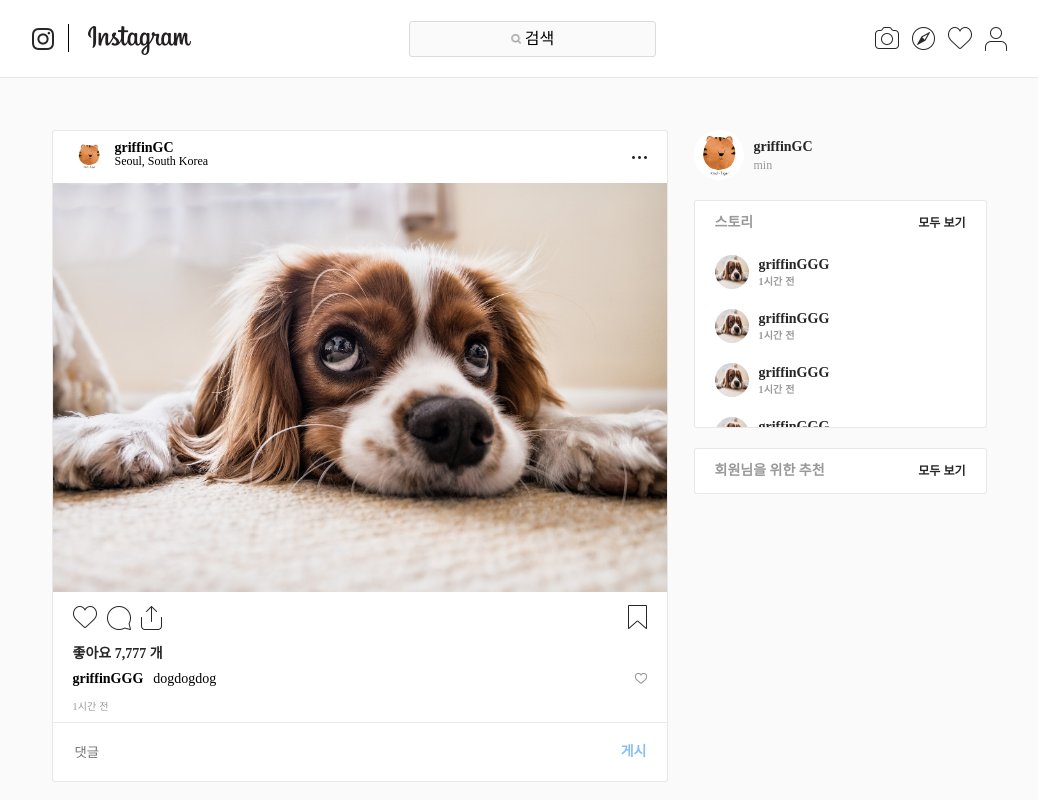
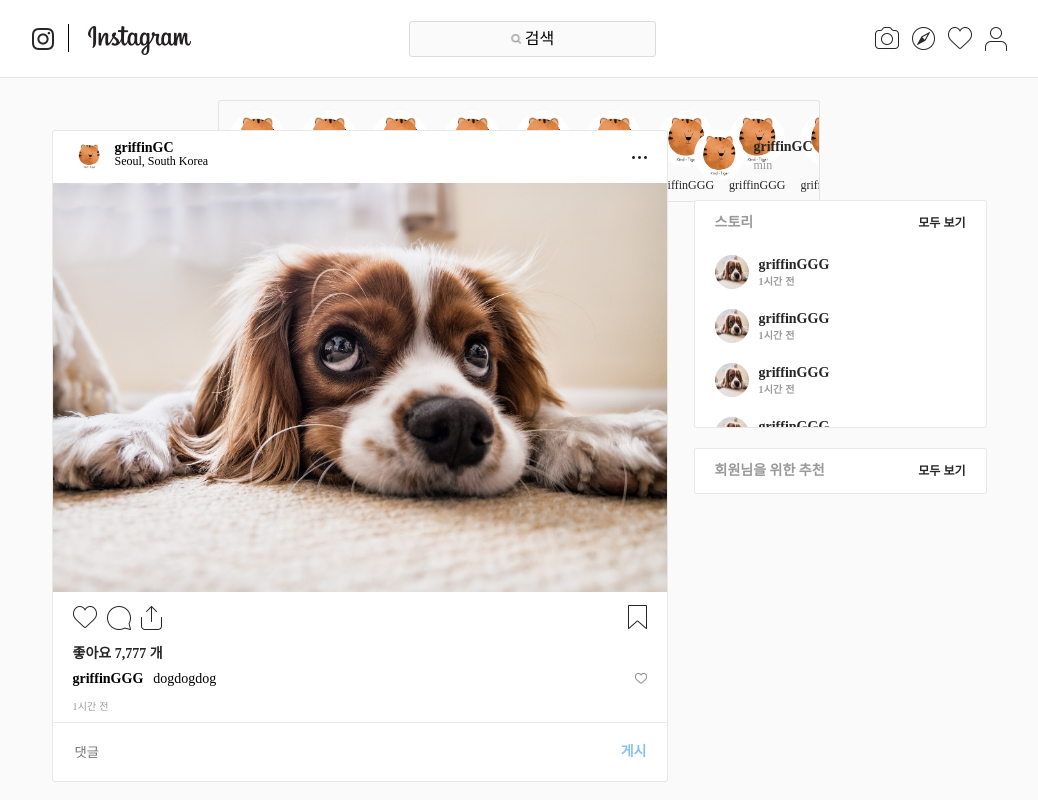
Before and after one commit to griffinGC/insta_clone, a plain HTML site: page index.html in a window 1280 px wide. Shown: the top 800 px of the page, without its empty margins (121-1159 px from the left). Drawn offline with Linux system fonts and the light colour scheme.

Commit message:
complete reactive html

```diff
--- a/css/style.css
+++ b/css/style.css
@@ -224,7 +224,7 @@ body{
 }
 
 .contents{
-    width: 614px;
+    max-width: 614px;
     border: 1px solid rgba(0,0,0,0.09);
     border-radius: 3px;
     margin-bottom:60px;
@@ -427,3 +427,92 @@ body{
     overflow-x: hidden;
     overflow-y: auto;
 }
+
+.hidden_menu{
+    width: 600px;
+    position: absolute;
+    left: 50%;
+    transform: translateX(-50%);
+    top:100px;
+    overflow: hidden;
+    border: 1px solid rgba(0, 0, 0, 0.09);
+    border-radius: 3px;
+}
+
+.hidden_menu .scroll_inner{
+    height: 100px;
+    width: auto;
+    overflow-x: auto;
+    overflow-y: hidden;
+    display: flex;
+    align-items: center;
+    padding: 0 10px;
+}
+
+.hidden_menu .scroll_inner .user{
+    width: 80px;
+    height: 80px;
+    display: flex;
+    flex-direction: column;
+    align-items: center;
+    margin-right: 15px;
+    justify-content: space-between;
+}
+
+.hidden_menu .scroll_inner .user .id{
+    font-size: 12px;
+    color: #262626;
+}
+
+.hidden_menu .thumb_img{
+    width: 56px;
+    height: 56px;
+    border-radius: 50%;
+    overflow: hidden;
+}
+
+.hidden_menu .thumb_img img{
+    width: 100%;
+    height: 100%;
+}
+
+@media screen and (max-width:1000px){
+    #header .inner{
+        width: 97.5%;
+    }
+    #main_container .inner{
+        width: 93.5%;
+    }
+    .contents_box{
+        display: flex;
+        flex-direction: column;
+        align-items: center;
+    }
+    .side_box{
+        display: none;
+    }
+}
+
+@media screen and (max-width:650px){
+    #header .search_box{
+        display: none;
+    }
+
+    #main_container{
+        padding-top: 220px;
+    }
+
+    /* #container .hidden_menu .scroll_inner{
+        display: flex;
+        align-items: center;
+        justify-content: space-between;
+        overflow-x: auto;
+        overflow-y: hidden;
+    }
+
+    #container .hidden_menu .scroll_inner > img{
+        width: 50%;
+        height: 50%;
+        overflow: hidden;
+    } */
+}
--- a/index.html
+++ b/index.html
@@ -2,6 +2,7 @@
 <html lang="en">
 <head>
     <meta charset="UTF-8">
+    <meta name="viewport" content="width=device-width, initial-scale=1.0, maximum-scale=1.0, minimum-scale=1.0">
     <title>Title</title>
     <link rel="stylesheet" href="css/reset.css">
     <link rel="stylesheet" href="css/style.css">
@@ -33,8 +34,49 @@
                 <div class="sprite_user_icon_outline"></div>
             </div>
         </section>
+    </header>
 
-    </header>
+    <div class="hidden_menu">
+        <div class="scroll_inner">
+            <div class="user">
+                <div class="thumb_img"><img src="imgs/thumb.jpeg" alt="프로필사진"></div>
+                <div class="id">griffinGGG</div>
+            </div>
+            <div class="user">
+                <div class="thumb_img"><img src="imgs/thumb.jpeg" alt="프로필사진"></div>
+                <div class="id">griffinGGG</div>
+            </div>
+            <div class="user">
+                <div class="thumb_img"><img src="imgs/thumb.jpeg" alt="프로필사진"></div>
+                <div class="id">griffinGGG</div>
+            </div>
+            <div class="user">
+                <div class="thumb_img"><img src="imgs/thumb.jpeg" alt="프로필사진"></div>
+                <div class="id">griffinGGG</div>
+            </div>
+            <div class="user">
+                <div class="thumb_img"><img src="imgs/thumb.jpeg" alt="프로필사진"></div>
+                <div class="id">griffinGGG</div>
+            </div>
+            <div class="user">
+                <div class="thumb_img"><img src="imgs/thumb.jpeg" alt="프로필사진"></div>
+                <div class="id">griffinGGG</div>
+            </div>
+            <div class="user">
+                <div class="thumb_img"><img src="imgs/thumb.jpeg" alt="프로필사진"></div>
+                <div class="id">griffinGGG</div>
+            </div>
+            <div class="user">
+                <div class="thumb_img"><img src="imgs/thumb.jpeg" alt="프로필사진"></div>
+                <div class="id">griffinGGG</div>
+            </div>
+            <div class="user">
+                <div class="thumb_img"><img src="imgs/thumb.jpeg" alt="프로필사진"></div>
+                <div class="id">griffinGGG</div>
+            </div>
+        </div>
+    </div>
+
     <section id="main_container">
         <div class="inner">
             <div class="contents_box">
```
